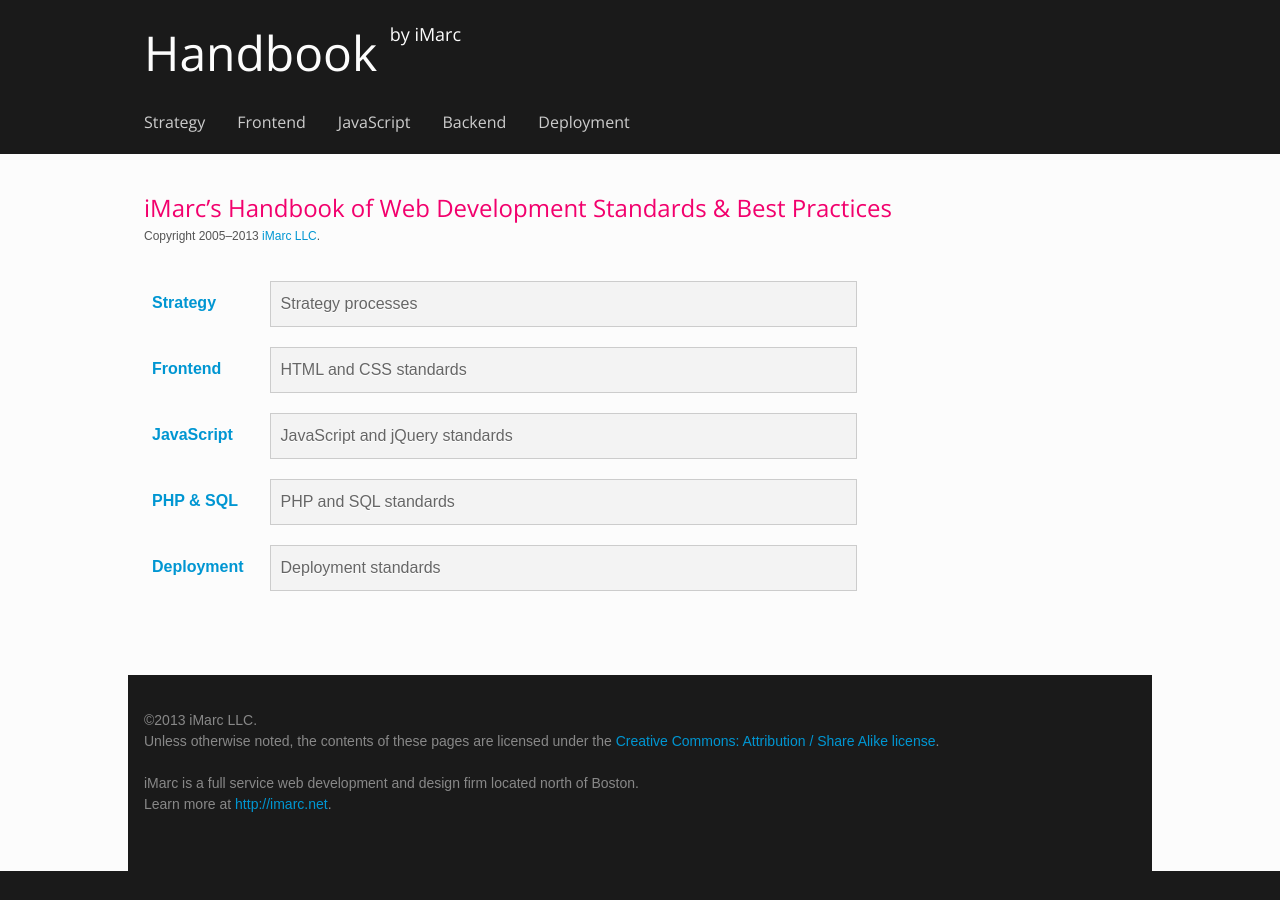
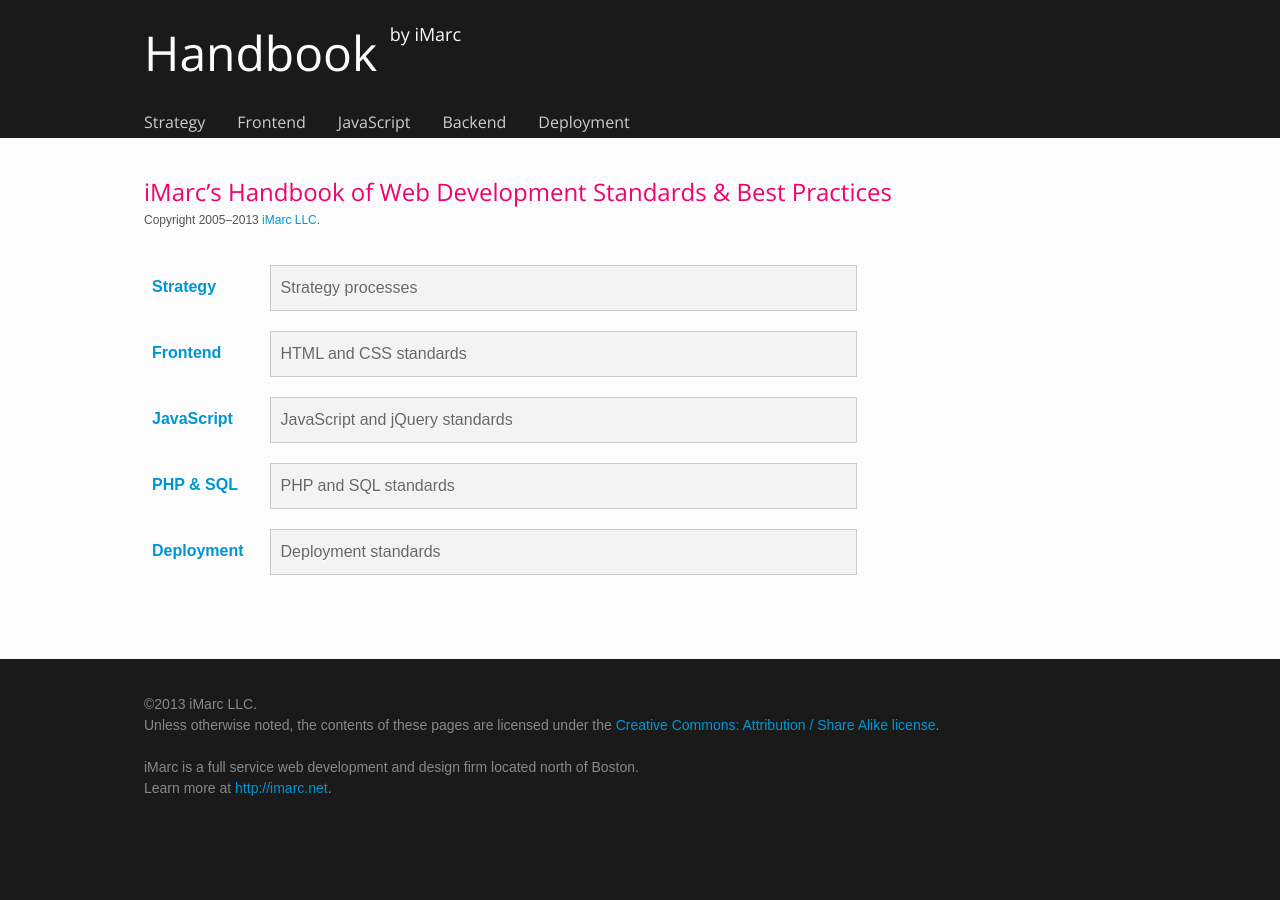
Before and after one commit to imarc/handbook, a Jekyll site: the page built from index.markdown, in a window 1280 px wide. Built offline with Jekyll 4.4.1, drawn with Linux system fonts in a browser that asks for light colours; nearby versions of some CDN libraries.

Commit message:
Updated CSS to match boilerplate and fixed layouts

```diff
--- a/_layouts/notoc.html
+++ b/_layouts/notoc.html
@@ -51,7 +51,8 @@
 			</div>
 		</div>
 
-		<footer class="primary container">
+		<footer class="primary">
+			<div class="container">
 				<div class="copyright">©2013 iMarc LLC.</div>
 				<p class="license">
 					Unless otherwise noted, the contents of these pages are licensed under the
@@ -62,6 +63,7 @@
 					<br />
 					Learn more at <a href="http://imarc.net">http://imarc.net</a>.
 				</p>
+			</div>
 		</footer>
 
 		<script type="text/javascript" src="http://ajax.googleapis.com/ajax/libs/jquery/1.7.2/jquery.min.js"></script>
--- a/css/styles.css
+++ b/css/styles.css
@@ -616,7 +616,7 @@
 input[type="reset"],
 input[type="submit"],
 a.button {
-	background: #f2006d;
+	background: #0096d2;
 	border-radius: 3px;
 	border: none;
 	color: #fff;
@@ -724,6 +724,18 @@
 
 /* = Media Queries = */
 @media only screen and (min-width: 640px) {
+	.container {
+		margin-left: auto;
+		margin-right: auto;
+		max-width: 1024px;
+		padding-left: 16px;
+		padding-right: 16px;
+		-ms-box-sizing: border-box;
+		-moz-box-sizing: border-box;
+		-webkit-box-sizing: border-box;
+		box-sizing: border-box;
+	}
+
 	blockquote {
 		margin-left: 3em;
 		margin-right: 3em;
@@ -787,6 +799,10 @@
 	header.secondary nav > ul > li:hover .dropdown {
 		display: block;
 	}
+	header.primary nav.primary ul li,
+	header.secondary nav.primary ul li {
+		margin-bottom: 0;
+	}
 	header.primary nav.primary ul li.active,
 	header.secondary nav.primary ul li.active {
 		background: none;
@@ -830,6 +846,17 @@
 		padding-left: 0;
 		padding-right: 0;
 	}
+}
+html.lt-ie9 .container {
+	margin-left: auto;
+	margin-right: auto;
+	max-width: 1024px;
+	padding-left: 16px;
+	padding-right: 16px;
+	-ms-box-sizing: border-box;
+	-moz-box-sizing: border-box;
+	-webkit-box-sizing: border-box;
+	box-sizing: border-box;
 }
 html.lt-ie9 blockquote {
 	margin-left: 3em;
@@ -893,6 +920,10 @@
 html.lt-ie9 header.secondary nav > ul > li:hover .dropdown {
 	display: block;
 }
+html.lt-ie9 header.primary nav.primary ul li,
+html.lt-ie9 header.secondary nav.primary ul li {
+	margin-bottom: 0;
+}
 html.lt-ie9 header.primary nav.primary ul li.active,
 html.lt-ie9 header.secondary nav.primary ul li.active {
 	background: none;
@@ -937,18 +968,6 @@
 }
 
 @media only screen and (min-width: 800px) {
-	.container {
-		margin-left: auto;
-		margin-right: auto;
-		max-width: 1024px;
-		padding-left: 16px;
-		padding-right: 16px;
-		-ms-box-sizing: border-box;
-		-moz-box-sizing: border-box;
-		-webkit-box-sizing: border-box;
-		box-sizing: border-box;
-	}
-
 	.torso .main {
 		-moz-box-sizing: border-box;
 		-ms-box-sizing: border-box;
@@ -967,17 +986,6 @@
 		-webkit-box-sizing: border-box;
 		box-sizing: border-box;
 	}
-}
-html.lt-ie9 .container {
-	margin-left: auto;
-	margin-right: auto;
-	max-width: 1024px;
-	padding-left: 16px;
-	padding-right: 16px;
-	-ms-box-sizing: border-box;
-	-moz-box-sizing: border-box;
-	-webkit-box-sizing: border-box;
-	box-sizing: border-box;
 }
 html.lt-ie9 .torso .main {
 	-moz-box-sizing: border-box;
```
Lines whose indentation alone changed are shown as unchanged.
